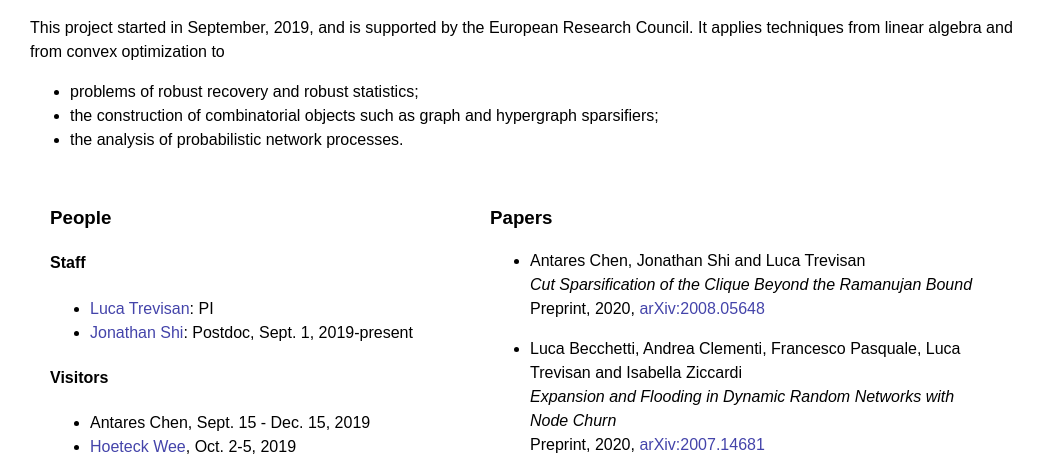
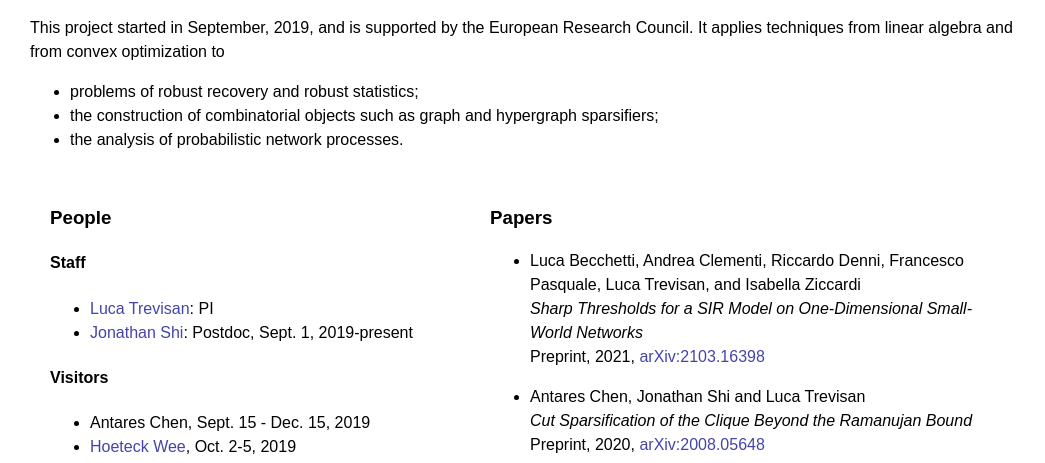
Before and after one commit to sorecodi/sorecodi.github.io, a plain HTML site: page index.html in a window 1280 px wide. Shown: the part 294-757 px from the top of the page, without its empty margins (0-1045 px from the left). Drawn offline with Linux system fonts and the light colour scheme.

Commit message:
paper on SIR

```diff
--- a/index.html
+++ b/index.html
@@ -87,6 +87,13 @@ This project started in September, 2019, and is supported by the European Resear
 
   <ul>
 
+      <li><a name="BCDPTZ21">Luca Becchetti, Andrea Clementi, Riccardo Denni, Francesco Pasquale, Luca Trevisan, and Isabella Ziccardi<br>
+          <i>Sharp Thresholds for a SIR Model on One-Dimensional Small-World Networks</i><br>
+          Preprint, 2021, <a href=https://arxiv.org/abs/2103.16398>arXiv:2103.16398</a>
+          </li>
+
+      <p>
+
       <li><a name="CST20"></a>Antares Chen, Jonathan Shi and Luca Trevisan<br>
           <i>Cut Sparsification of the Clique Beyond the Ramanujan Bound</i><br>
           Preprint, 2020,
```
